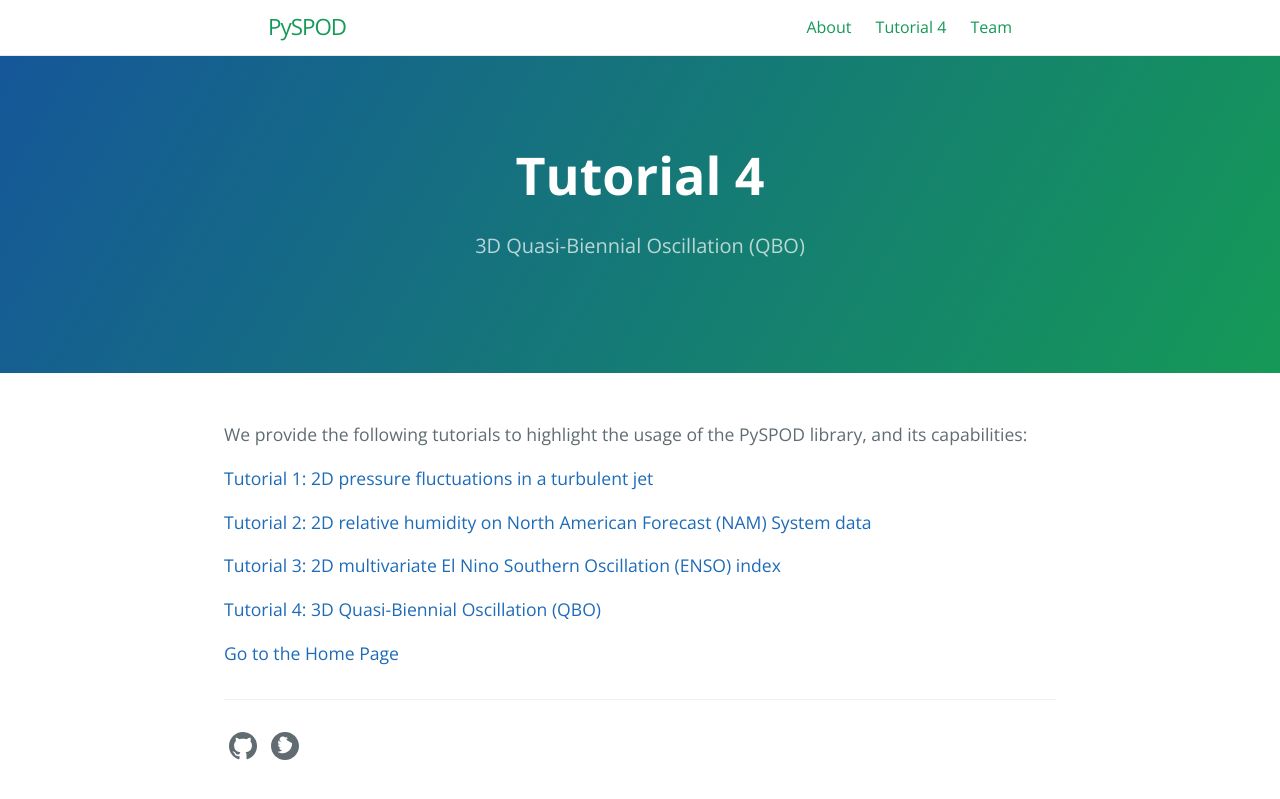
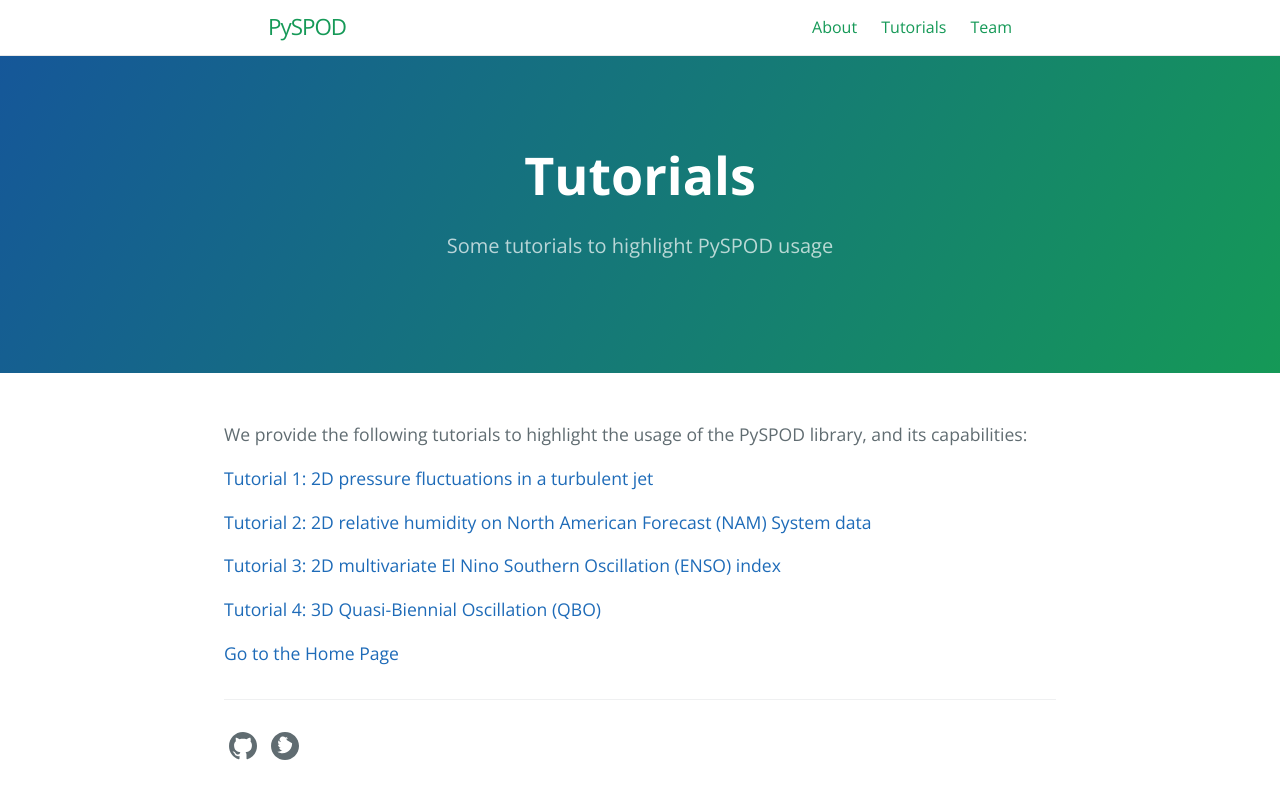
Before and after one commit to MathEXLab/PySPOD, a Jekyll site: the page built from tutorials.md, in a window 1280 px wide. Shown: the top 799 px of the page. Built offline with Jekyll 4.4.1, drawn with Linux system fonts in a browser that asks for light colours.

Commit message:
added tutorials

```diff
--- a/tutorials.md
+++ b/tutorials.md
@@ -1,7 +1,7 @@
 ---
 layout: page
-title: Tutorial 4
-tagline: 3D Quasi-Biennial Oscillation (QBO)
+title: Tutorials
+tagline: Some tutorials to highlight PySPOD usage
 permalink: /tutorials.html
 ref: tutorials
 order: 2
```
Also changed, not shown: tutorial4.md (+1 -1 lines).
